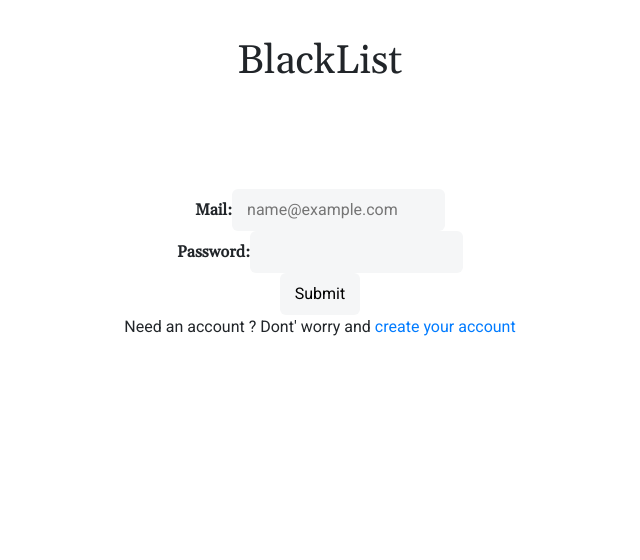
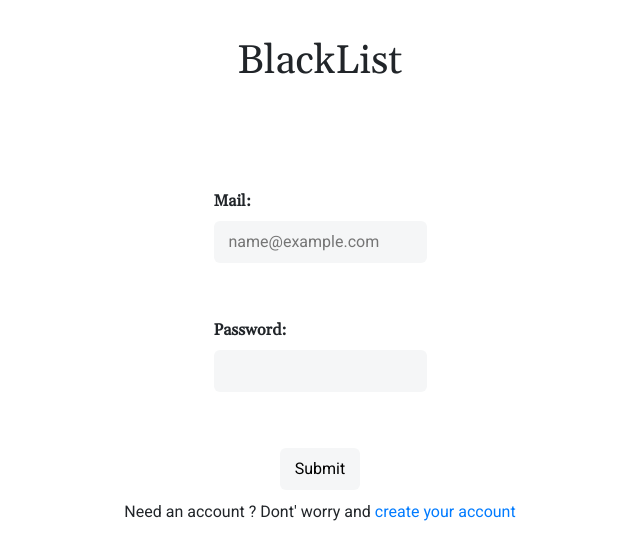
Before and after one commit to luctst/blacklist, a React (Create React App) app in the folder client/: page / in a window 1280 px wide. Shown: the top 560 px of the page, without its empty margins (320-960 px from the left). Built offline with nearby package versions, Linux system fonts and the light colour scheme.

Commit message:
Added style on inputs

```diff
--- a/client/src/components/SpaceLog/SpaceLogStyled.style.js
+++ b/client/src/components/SpaceLog/SpaceLogStyled.style.js
@@ -6,6 +6,17 @@ const SpaceLogStyled = styled.form`
   display: flex;
   flex-direction: column;
   align-items: center;
+
+  .form--connection--mail, .form--connection--password {
+    display: flex;
+    flex-direction: column;
+    margin-bottom: 5%;
+  }
+  .form--connection--button {
+    input {
+      margin-bottom: 10px;
+    }
+  }
     label {
       font-family: Gelasio;
       font-weight: bold;
```
